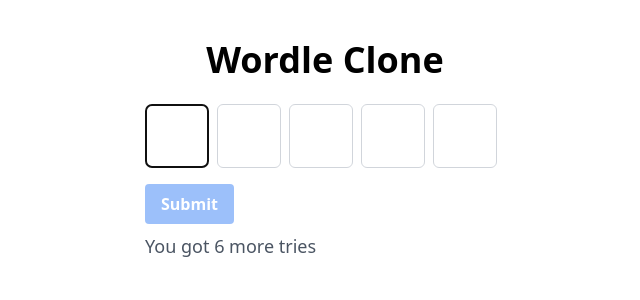
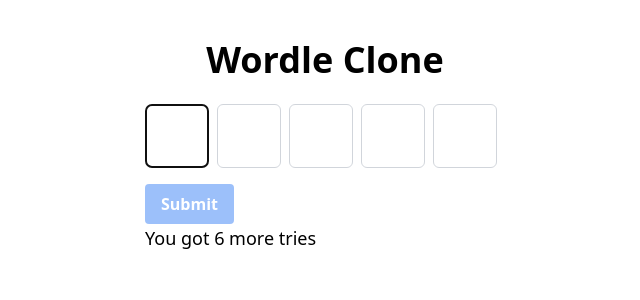
Before and after one commit to Hellionfrs/wordle-clone, a React (Vite) app: page / in a window 1280 px wide. Shown: the top 300 px of the page, without its empty margins (315-955 px from the left). Built offline with nearby package versions, Linux system fonts and the light colour scheme.

Commit message:
feat: Add a cool animation for the tries remaining number

```diff
--- /dev/null
+++ b/src/components/TriesComp/TriesComp.jsx
@@ -0,0 +1,23 @@
+import clsx from "clsx";
+import { useEffect, useState } from "react";
+
+export default function TriesComp({ triesRemaining }) {
+  console.log("rendering Triescomp");
+  const [animate, setAnimate] = useState(false);
+  useEffect(() => {
+    // Cambiar el estado de animate para forzar la reinicialización de la animación
+    setAnimate(true);
+
+    // Desactivar la animación después de un corto período para permitir la reproducción
+    const timeout = setTimeout(() => {
+      setAnimate(false);
+    }, 500); // Duración de la animación (0.5 segundos)
+
+    return () => clearTimeout(timeout);
+  }, [triesRemaining]);
+  return (
+    <span className={clsx(animate ? "animate-letter-fade" : "")}>
+      {triesRemaining}
+    </span>
+  );
+}
--- /dev/null
+++ b/src/components/TriesComp/index.js
@@ -0,0 +1,2 @@
+export * from "./TriesComp"
+export {default} from "./TriesComp";
--- a/src/components/Wordle/Wordle.jsx
+++ b/src/components/Wordle/Wordle.jsx
@@ -3,11 +3,13 @@ import WordInput from "../WordInput/WordInput";
 import clsx from "clsx";
 import { v4 as uuid } from "uuid";
 import { dailyWord } from "../../constant";
+import TriesComp from "../TriesComp";
 const Wordle = () => {
   const [guesses, setGuesses] = useState([]);
   const [currentGuessIndex, setCurrentGuessIndex] = useState(0);
   const [animateLastWord, setAnimateLastWord] = useState(false);
   const [userWon, setUserWon] = useState(false);
+  const [triesRemaining, setTriesRemaining] = useState(6);
 
   const handleSubmitWord = (word) => {
     const userGuessRight = word === dailyWord;
@@ -17,12 +19,12 @@ const Wordle = () => {
     const newGuesses = [...guesses, { id: uuid(), content: word }];
     setGuesses(newGuesses);
     setCurrentGuessIndex(currentGuessIndex + 1);
+    setTriesRemaining(6 - (currentGuessIndex + 1));
     if (currentGuessIndex === guesses.length - 1) {
       // Última respuesta
       setAnimateLastWord(true);
     }
   };
-  let triesRemaining = 6 - currentGuessIndex;
   return (
     <div className="py-4">
       {/* <h1 className="text-2xl font-bold mb-4">Wordle Clone</h1> */}
@@ -77,9 +79,9 @@ const Wordle = () => {
           You lose!
         </div>
       ) : (
-        <div className="mt-2 text-lg font-medium text-gray-600">
-          You got {triesRemaining} more tries
-        </div>
+        <span className="mt-2 text-lg font-medium text-gray-600a">
+          You got <TriesComp triesRemaining={triesRemaining} /> more tries
+        </span>
       )}
     </div>
     // animate-flip-up animate-delay-[50ms]
```
